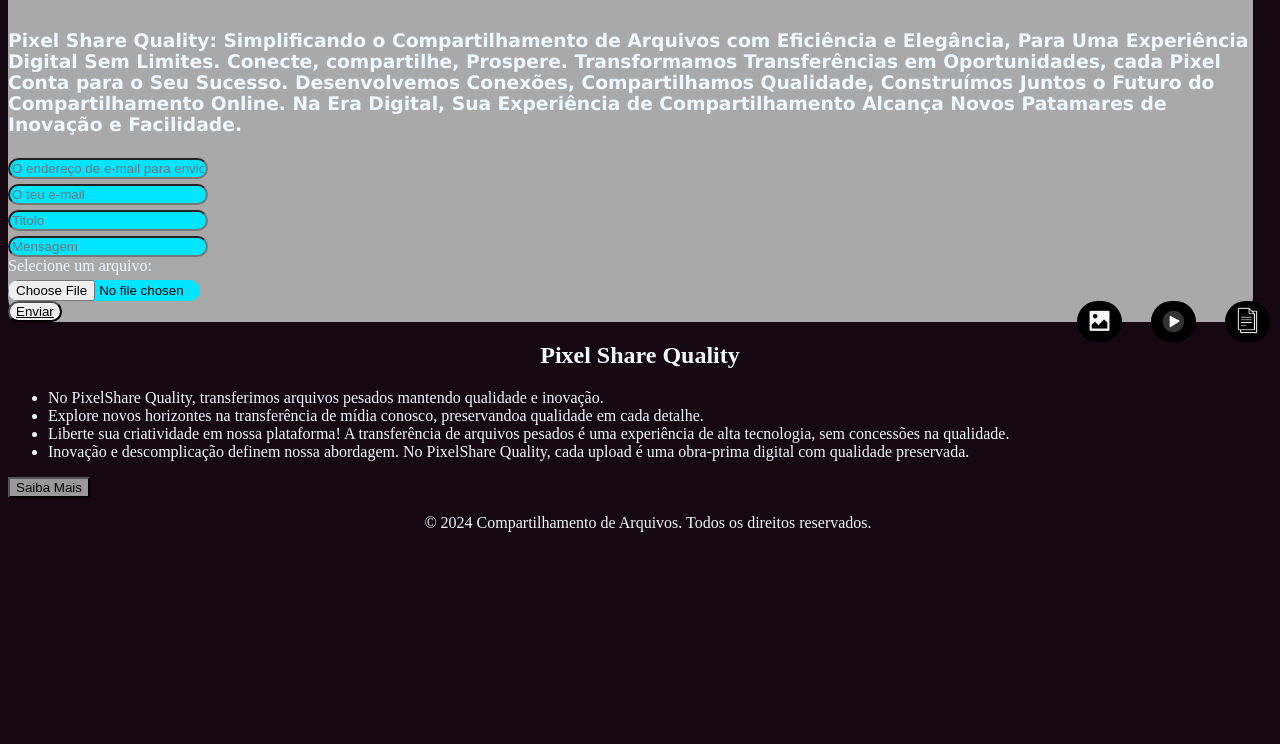
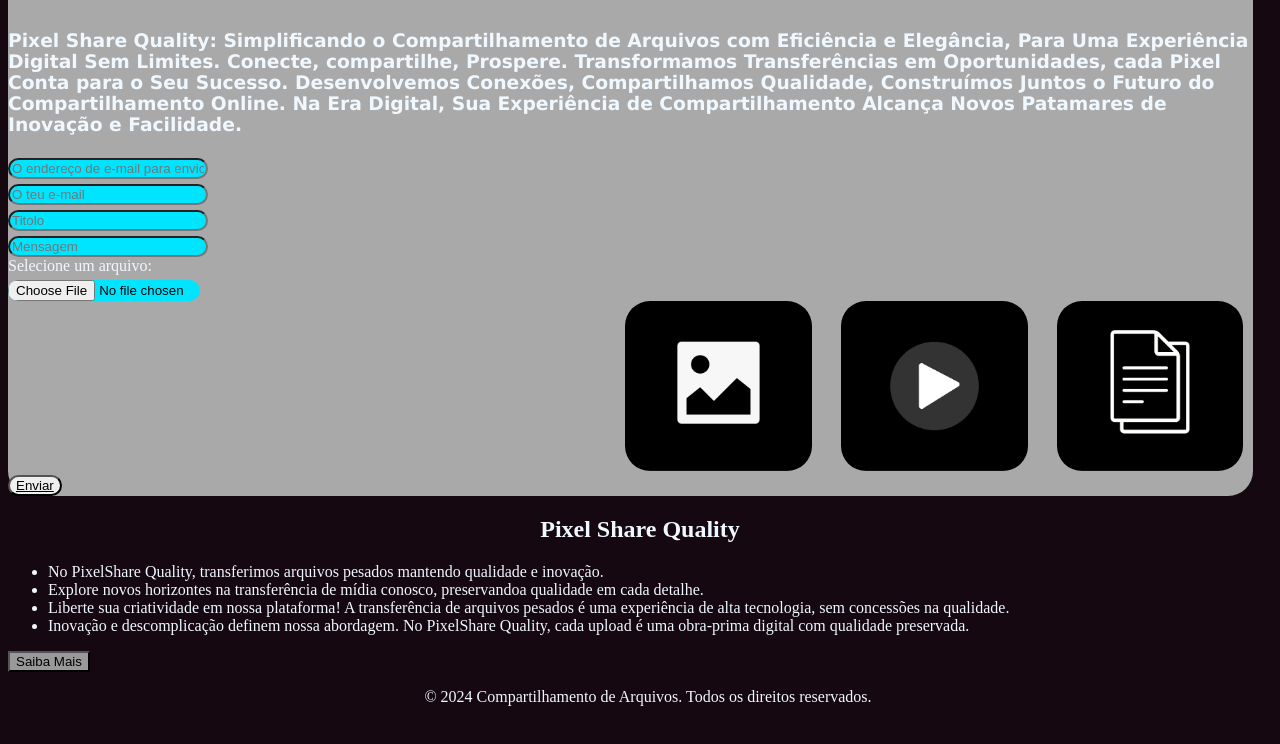
Before and after one commit to IsamSpace/site, a plain HTML site: page index.html in a window 1280 px wide. Shown: the part 180-924 px from the top of the page. Drawn offline with Linux system fonts and the light colour scheme.

Commit message:
Update style.css

```diff
--- a/css/style.css
+++ b/css/style.css
@@ -85,9 +85,6 @@
 #gordo{
     height: auto;
     text-align: right;
-    width: 300px;
-    right: 0;
-    position: absolute;
 }
 #gordo img{
     margin-right: 10px;
```
